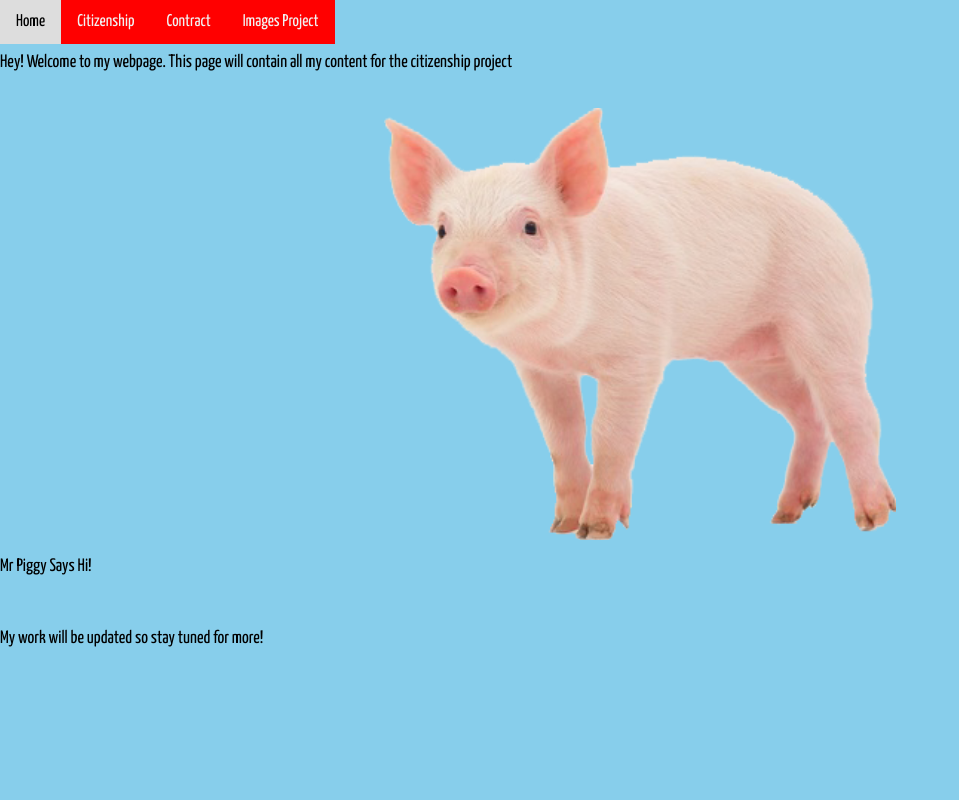
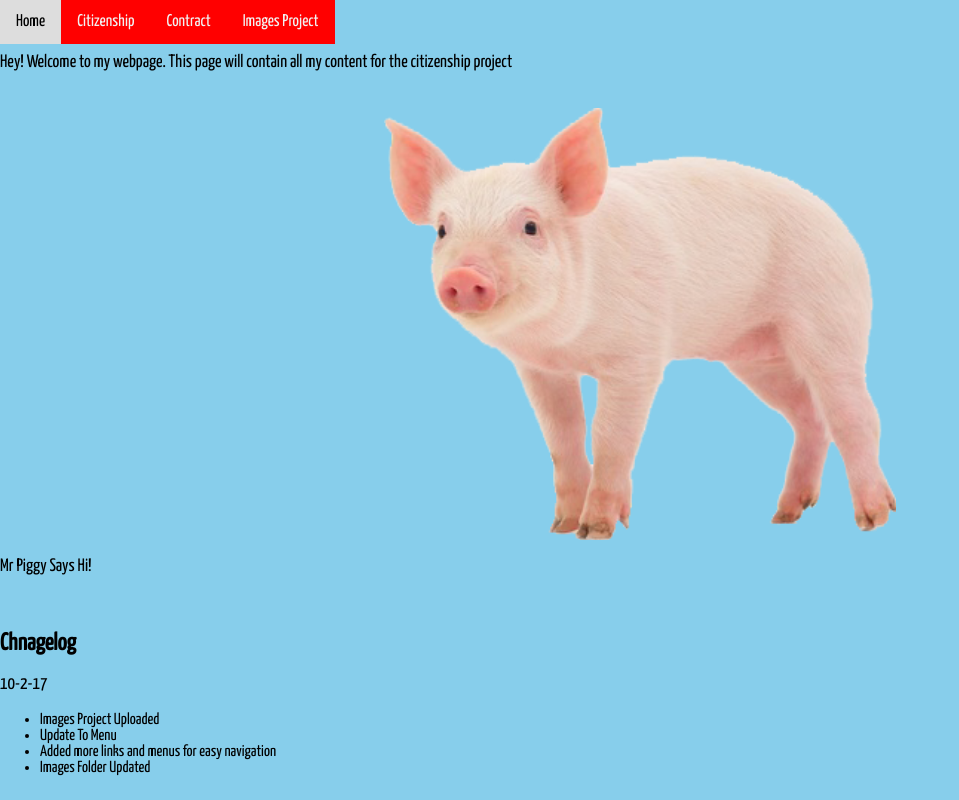
Before and after one commit to LSRHS-1-28/SITE, a plain HTML site: page index.html in a window 1280 px wide. Shown: the whole page, without its empty margins (0-959 px from the left). Drawn offline with Linux system fonts and the light colour scheme.

Commit message:
changelog

```diff
--- a/index.html
+++ b/index.html
@@ -41,7 +41,13 @@
   <img src="pig.png">
   <p>Mr Piggy Says Hi!</p>
 </br>
-  <p> My work will be updated so stay tuned for more!</p>
+  <h2>Chnagelog</h2>
+  <p>10-2-17</p>
+  <ul>
+    <li>Images Project Uploaded</li>
+    <li>Update To Menu</li>
+    <li>Added more links and menus for easy navigation</li>
+    <li>Images Folder Updated</li>
 
 
 
```
